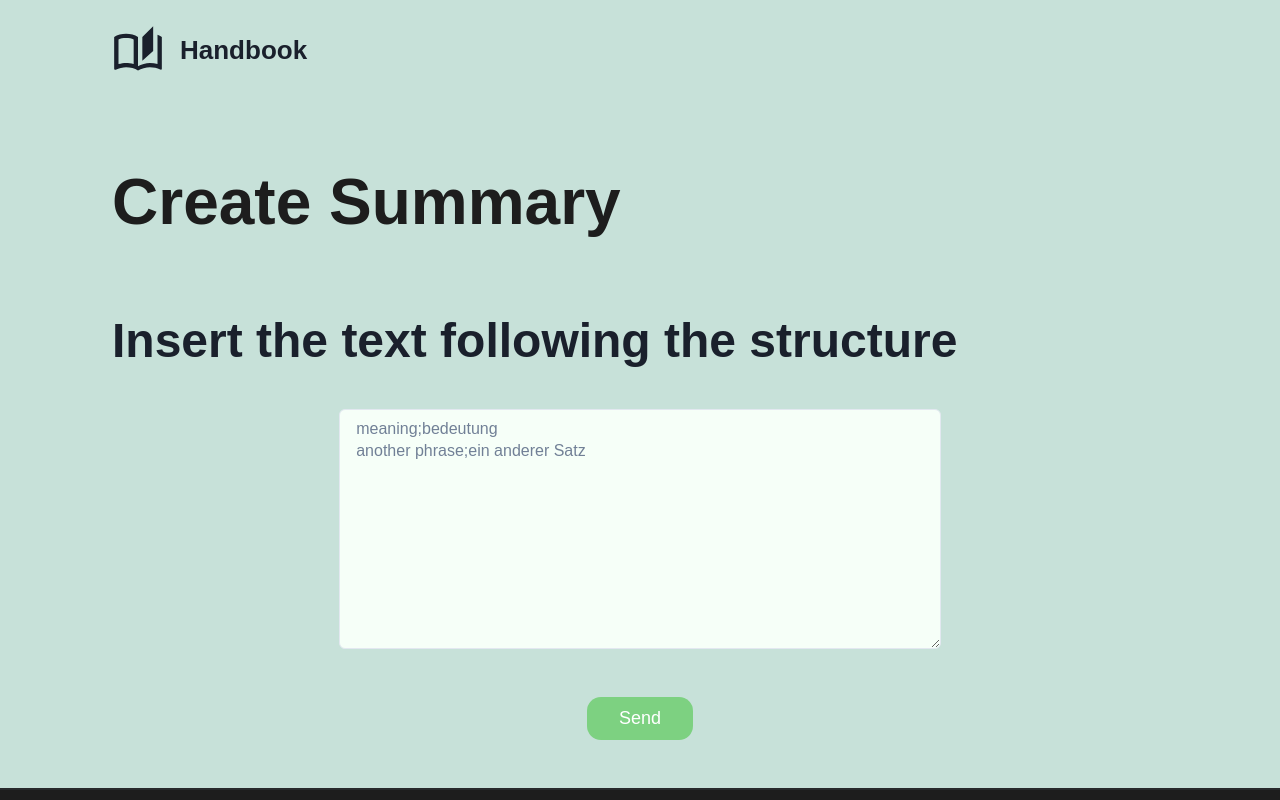
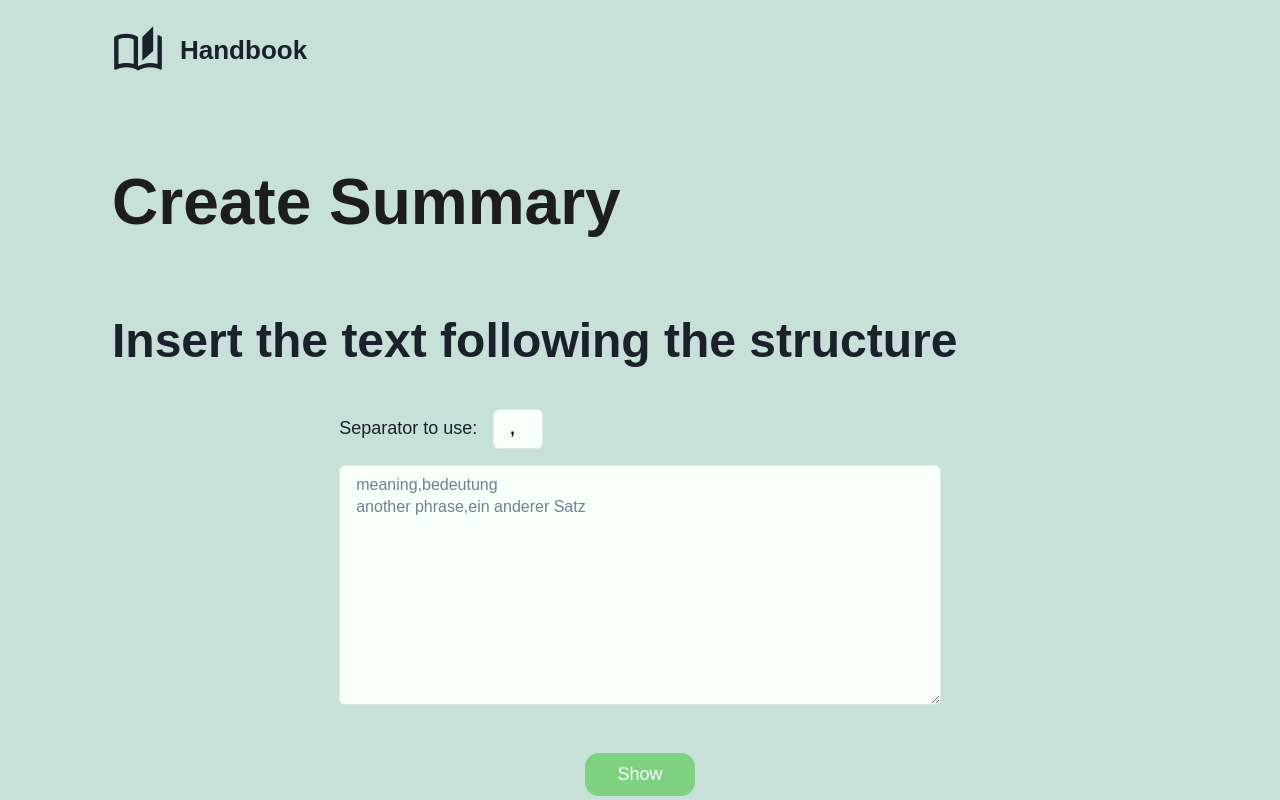
Before and after one commit to victorianope/lisa-spanish-front, a Next.js app: page /summary in a window 1280 px wide. Shown: the top 800 px of the page. Built offline with nearby package versions, Linux system fonts and the light colour scheme.

Commit message:
finished summary page

```diff
--- a/components/summary/index.tsx
+++ b/components/summary/index.tsx
@@ -1,17 +1,61 @@
-import { Box, Button, Container, Flex, Icon, SimpleGrid, Text, Textarea } from '@chakra-ui/react';
-import { mdiHeart } from '@mdi/js';
+import {
+  Box,
+  Container,
+  Flex,
+  Input,
+  Table,
+  TableContainer,
+  Tbody,
+  Td,
+  Text,
+  Textarea,
+  Th,
+  Thead,
+  Tr,
+} from '@chakra-ui/react';
 import { useState } from 'react';
+import Layout from '../elements/Layout';
 
-interface SummaryInterface {
+export interface SummaryInterface {
   english: string;
   german: string;
 }
 
+const PrintableSummary = ({ entries }: { entries: SummaryInterface[] }) => (
+  <TableContainer overflowX={'hidden'}>
+    <Table size="sm">
+      <Thead>
+        <Tr>
+          <Th textAlign={'center'}>English</Th>
+          <Th textAlign={'center'}>German</Th>
+        </Tr>
+      </Thead>
+      <Tbody>
+        {entries.map((entryItem, entryKey) => {
+          return (
+            <Tr key={entryKey}>
+              <Td>{entryItem.english}</Td>
+              <Td>{entryItem.english}</Td>
+            </Tr>
+          );
+        })}
+      </Tbody>
+    </Table>
+  </TableContainer>
+);
+
 const Summary = () => {
   const [summaryText, setSummaryText] = useState('');
+  const [separator, setSeparator] = useState(',');
   const [parsedText, setParsedText] = useState<SummaryInterface[]>([]);
 
+  if (parsedText.length !== 0) {
+    return <PrintableSummary entries={parsedText} />;
+  }
+
   return (
+    <Box bgColor={'#c7e1d9'}>
+      <Layout title="Summary / Lisa's Handbook" showFooter>
         <Container maxWidth={{ base: '100%', lg: '90%', xl: '85%' }}>
           <Box textColor={'#1d1d1d'} mt={'64px'} mb={'64px'} px={{ base: 8, lg: 0 }}>
             <Box as={'span'} lineHeight={1.2} fontSize={64} fontWeight={700}>
@@ -19,20 +63,26 @@ const Summary = () => {
             </Box>
           </Box>
 
-      {parsedText.length !== 0 && (
-        <Box>
-          <Box></Box>
-        </Box>
-      )}
-
           <Text fontSize={'48px'} fontWeight={600} mb={8}>
             Insert the text following the structure
           </Text>
           <Container maxWidth={{ base: '100%', lg: '80%', xl: '60%' }}>
+            <Flex mb={'1rem'} alignItems={'center'} columnGap={4}>
+              <Text fontSize={'18px'} fontWeight={300}>
+                Separator to use:
+              </Text>
+              <Input
+                value={separator}
+                onChange={e => setSeparator(e.target.value)}
+                maxW={'50px'}
+                bgColor={'#F6FFF8'}
+                textColor={'black'}
+                fontWeight={700}
+              />
+            </Flex>
             <Textarea
               bgColor={'#F6FFF8'}
-          placeholder={`meaning;bedeutung
-another phrase;ein anderer Satz`}
+              placeholder={`meaning${separator}bedeutung\nanother phrase${separator}ein anderer Satz`}
               onChange={e => setSummaryText(e.target.value)}
               value={summaryText}
               minH={'30vh'}
@@ -42,7 +92,7 @@ another phrase;ein anderer Satz`}
                 onClick={() => {
                   setParsedText(
                     summaryText.split('\n').map(summaryTextItem => {
-                  const separatedText = summaryTextItem.split(',');
+                      const separatedText = summaryTextItem.split(separator);
                       return { english: separatedText[0], german: separatedText[1] };
                     })
                   );
@@ -57,11 +107,13 @@ another phrase;ein anderer Satz`}
                 cursor={'pointer'}
                 _hover={{ bgColor: '#7DD181' }}
               >
-            Send
+                Show
               </Box>
             </Flex>
           </Container>
         </Container>
+      </Layout>
+    </Box>
   );
 };
 
--- a/pages/summary.tsx
+++ b/pages/summary.tsx
@@ -1,14 +1,5 @@
-import { Box } from '@chakra-ui/react';
-
-import Layout from '../components/elements/Layout';
 import Summary from '../components/summary';
 
-const SummaryPage = () => (
-  <Box bgColor={'#c7e1d9'}>
-    <Layout title="Summary / Lisa's Handbook" showFooter>
-      <Summary />
-    </Layout>
-  </Box>
-);
+const SummaryPage = () => <Summary />;
 
 export default SummaryPage;
```
Also changed, not shown: package.json (+6 -6 lines), 1 other file (tests, documents, lock files or other folders). Lines whose indentation alone changed are shown as unchanged.
